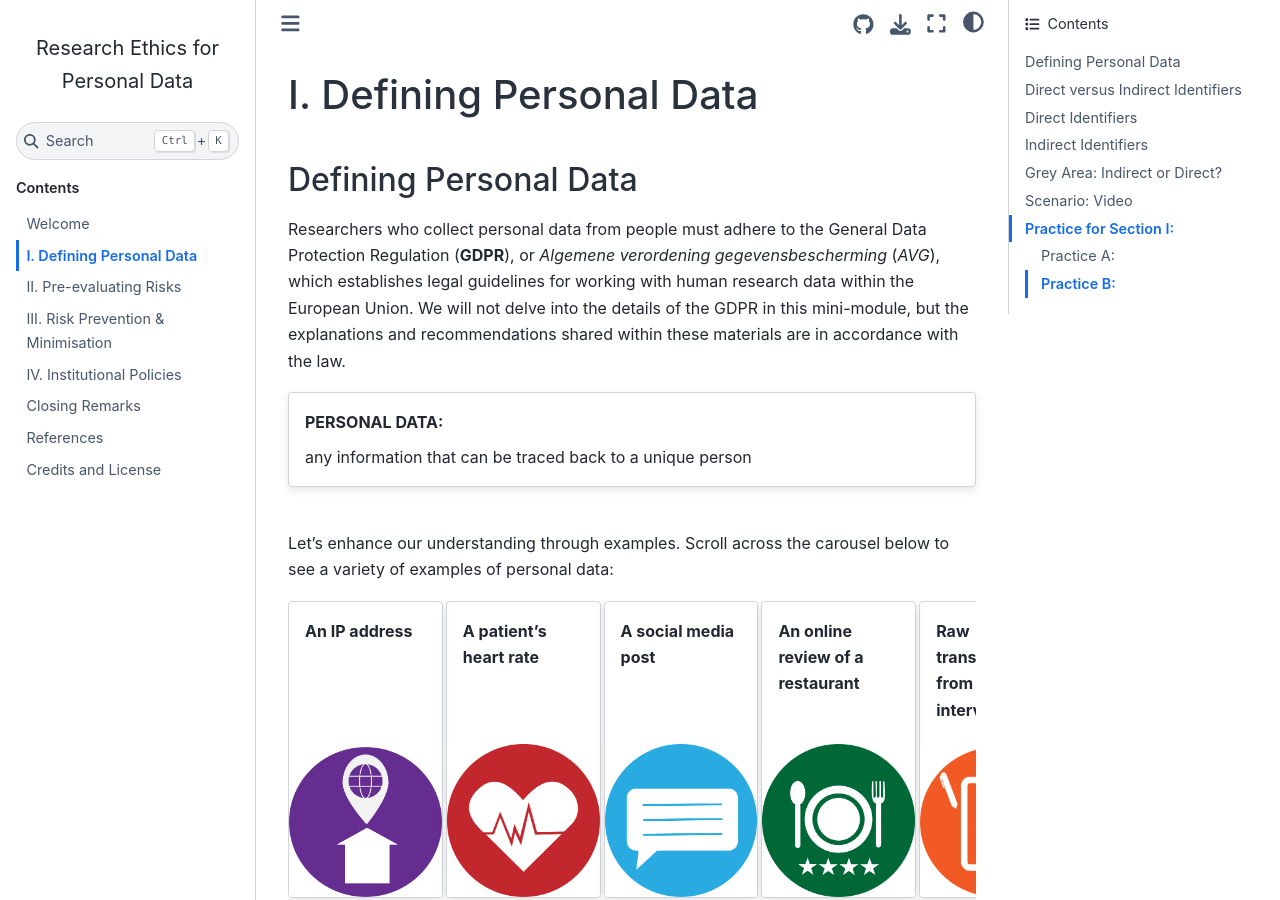
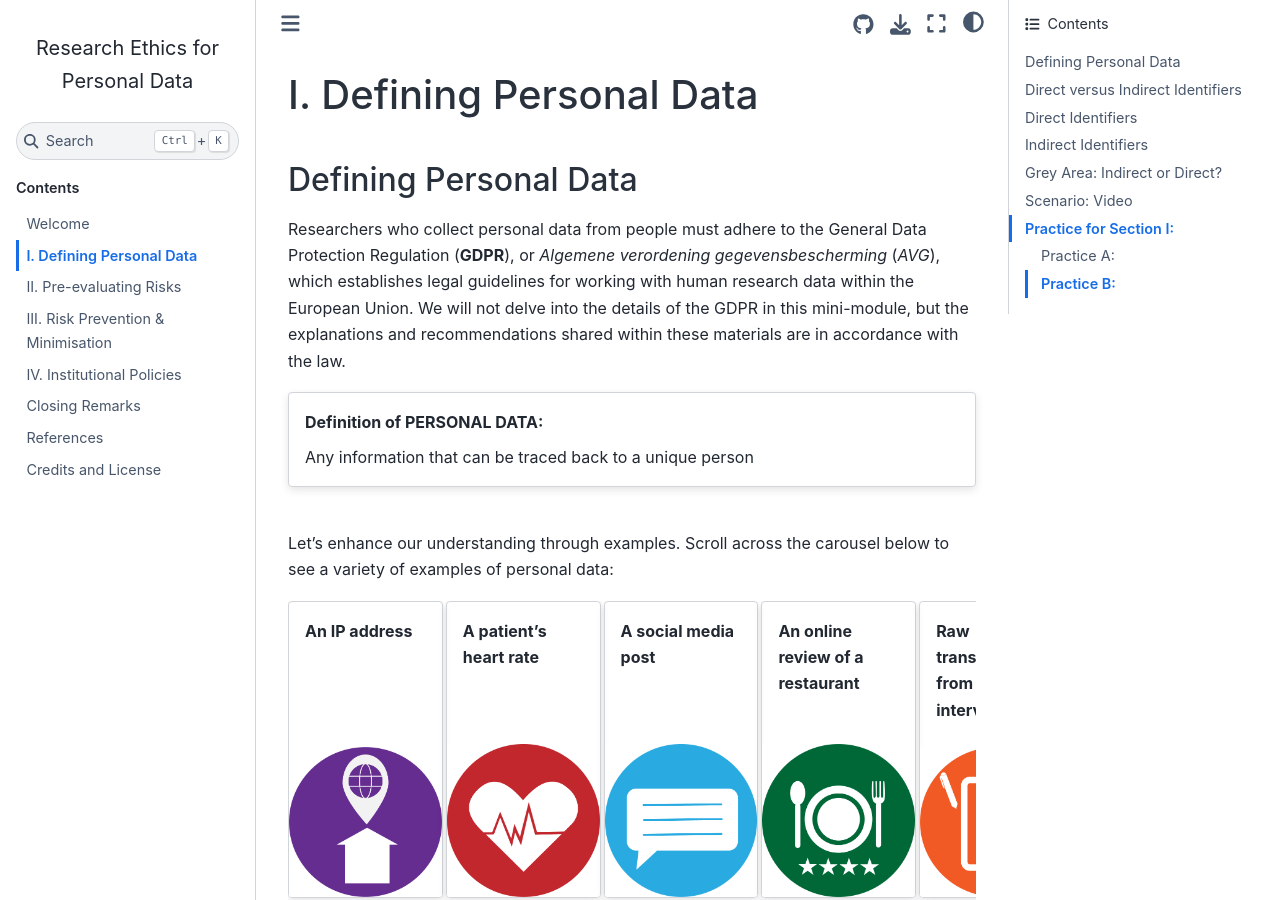
Before and after one commit to tu-delft-library/BSc_Research_Ethics_for_Personal_Data, a Jupyter Book: the page built from book/defining_personal_data.md, in a window 1280 px wide and 900 px high. Built offline with Jupyter Book 1.0.4 settings and Sphinx 7.4.7 and the Sphinx Book theme 1.1.4, drawn with Linux system fonts in a browser that asks for light colours; comment, search, counter and statistics services are not loaded.

Commit message:
adjusted text in definition

````diff
--- a/book/defining_personal_data.md
+++ b/book/defining_personal_data.md
@@ -6,9 +6,9 @@ Researchers who collect personal data from people must adhere to the General Dat
 <br>
 
 
-:::{card} PERSONAL DATA:
+:::{card} Definition of PERSONAL DATA:
 
-any information that can be traced back to a unique person
+Any information that can be traced back to a unique person
 :::
 <br>
 
@@ -121,7 +121,6 @@ In certain cases, the **context** will determine if data is directly versus indi
 :class: tip
 Broad information about geolocations (e.g. participants’ temporary locations such as a city, neighborhood, or campus) can act as indirect identifiers in combination with other data points. However, in some cases coordinates pinpoint a research participant's home address or specifically track a person's regular movements. In such situations, the geolocation standing alone could potentially be enough to directly reidentify a participant, so the geolocation data would be considered directly identifiable personal information.
 ```
-<br>
 
 ```{admonition} Example 2: Grey Area
 :class: tip
````
